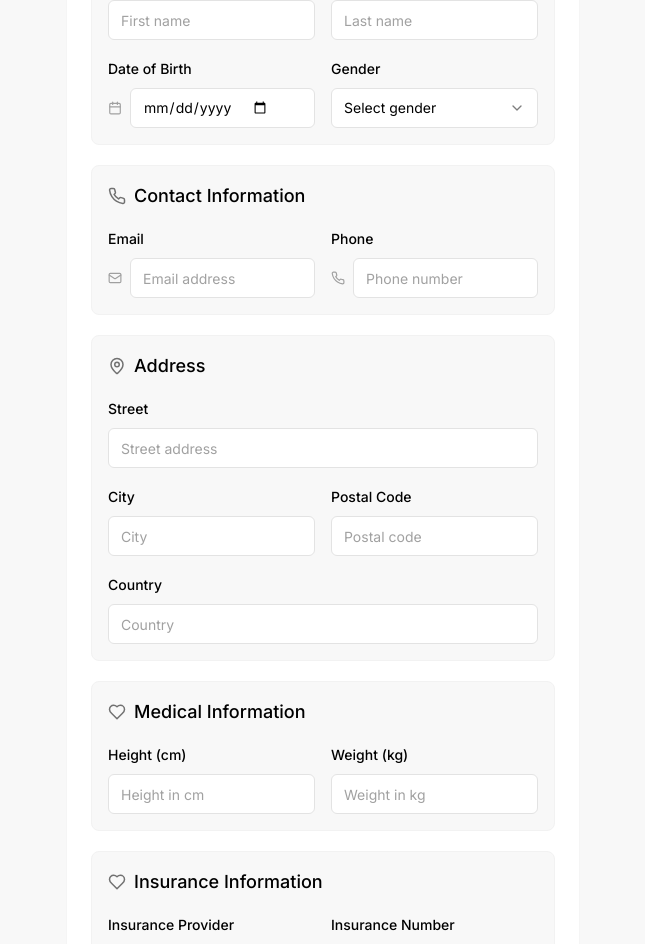
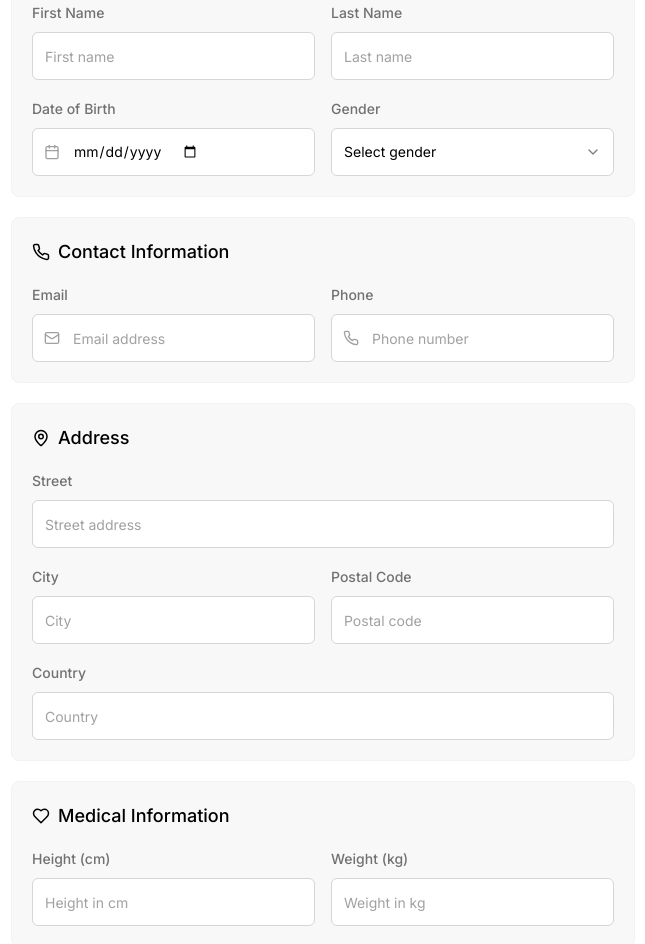
Before and after one commit to VishiATChoudhary/patient-journey-pilot, a React (Vite) app: page /new-patient in a window 1280 px wide. Shown: the part 290-1234 px from the top of the page, without its empty margins (317-962 px from the left). Built offline with nearby package versions, Linux system fonts and the light colour scheme.

Commit message:
feat: Enhance UI with Uber style
- Applied Uber-inspired styling to the application.
- Improved the upload success page with Uber design elements.

```diff
--- a/src/pages/NewPatient.tsx
+++ b/src/pages/NewPatient.tsx
@@ -8,7 +8,7 @@ import { Input } from "@/components/ui/input";
 import { Button } from "@/components/ui/button";
 import { Label } from "@/components/ui/label";
 import { Select, SelectTrigger, SelectValue, SelectContent, SelectItem } from "@/components/ui/select";
-import { User, Calendar, Phone, Mail, MapPin, Heart } from "lucide-react";
+import { User, Calendar, Phone, Mail, MapPin, Heart, Shield } from "lucide-react";
 import { useForm } from "react-hook-form";
 import { zodResolver } from "@hookform/resolvers/zod";
 import * as z from "zod";
@@ -92,7 +92,7 @@ const NewPatient: React.FC = () => {
 
       toast.success("Patient created successfully");
 
-      // Navigate to patient detail (we'll add this route later)
+      // Navigate to patient detail
       if (patientData && patientData[0]) {
         navigate(`/patients/${patientData[0].id}`);
       } else {
@@ -109,26 +109,29 @@ const NewPatient: React.FC = () => {
       <Header title="Create New Patient" showBackButton />
 
       <main className="flex-grow p-4 pb-20">
-        <div className="w-full max-w-lg mx-auto">
-          <Card className="p-6 bg-white border-0 shadow-sm rounded-lg">
-            <div className="flex items-center gap-4 mb-6">
-              <div className="w-12 h-12 bg-uber-black rounded-full flex items-center justify-center">
-                <User size={24} className="text-white" />
-              </div>
-              <div>
-                <h2 className={`font-semibold text-uber-black ${mode === "accessibility" ? "text-2xl" : "text-xl"}`}>
-                  New Patient Registration
-                </h2>
-                <p className="text-uber-gray-500 text-sm mt-1">Enter patient details</p>
+        <div className="w-full max-w-2xl mx-auto">
+          <Card className="p-6 bg-white border-0 shadow-sm rounded-lg overflow-hidden">
+            {/* Header with gradient */}
+            <div className="relative bg-uber-black p-6 -mx-6 -mt-6 mb-6 shadow-sm">
+              <div className="flex items-center gap-4">
+                <div className="w-14 h-14 rounded-full bg-white flex items-center justify-center">
+                  <User size={26} className="text-uber-black" />
+                </div>
+                <div>
+                  <h2 className={`font-bold text-white ${mode === "accessibility" ? "text-2xl" : "text-xl"}`}>
+                    New Patient Registration
+                  </h2>
+                  <p className="text-uber-gray-200 text-sm mt-1">Enter patient information below</p>
+                </div>
               </div>
             </div>
 
             <Form {...form}>
               <form onSubmit={form.handleSubmit(onSubmit)} className="space-y-5">
                 {/* Personal Information */}
-                <div className="bg-uber-gray-50 p-4 rounded-lg border border-uber-gray-100">
-                  <h3 className="font-medium text-lg mb-4 flex items-center gap-2">
-                    <User size={18} className="text-uber-gray-600" />
+                <div className="bg-uber-gray-50 p-5 rounded-lg border border-uber-gray-100">
+                  <h3 className="font-medium text-lg mb-4 flex items-center gap-2 text-uber-black">
+                    <User size={18} className="text-uber-black" />
                     Personal Information
                   </h3>
                   <div className="grid grid-cols-1 md:grid-cols-2 gap-4">
@@ -137,11 +140,15 @@ const NewPatient: React.FC = () => {
                       name="name"
                       render={({ field }) => (
                         <FormItem>
-                          <FormLabel>First Name</FormLabel>
+                          <FormLabel className="text-uber-gray-600">First Name</FormLabel>
                           <FormControl>
-                            <Input placeholder="First name" {...field} />
+                            <Input
+                              placeholder="First name"
+                              {...field}
+                              className="border-uber-gray-300 focus:border-uber-black focus:ring-uber-black h-12"
+                            />
                           </FormControl>
-                          <FormMessage />
+                          <FormMessage className="text-uber-red" />
                         </FormItem>
                       )}
                     />
@@ -150,11 +157,15 @@ const NewPatient: React.FC = () => {
                       name="surname"
                       render={({ field }) => (
                         <FormItem>
-                          <FormLabel>Last Name</FormLabel>
+                          <FormLabel className="text-uber-gray-600">Last Name</FormLabel>
                           <FormControl>
-                            <Input placeholder="Last name" {...field} />
+                            <Input
+                              placeholder="Last name"
+                              {...field}
+                              className="border-uber-gray-300 focus:border-uber-black focus:ring-uber-black h-12"
+                            />
                           </FormControl>
-                          <FormMessage />
+                          <FormMessage className="text-uber-red" />
                         </FormItem>
                       )}
                     />
@@ -163,14 +174,18 @@ const NewPatient: React.FC = () => {
                       name="birthdate"
                       render={({ field }) => (
                         <FormItem>
-                          <FormLabel>Date of Birth</FormLabel>
+                          <FormLabel className="text-uber-gray-600">Date of Birth</FormLabel>
                           <FormControl>
                             <div className="flex items-center">
-                              <Calendar size={16} className="mr-2 text-uber-gray-500" />
-                              <Input type="date" {...field} />
+                              <Calendar size={16} className="absolute ml-3 text-uber-gray-500 pointer-events-none" />
+                              <Input
+                                type="date"
+                                {...field}
+                                className="pl-10 border-uber-gray-300 focus:border-uber-black focus:ring-uber-black h-12"
+                              />
                             </div>
                           </FormControl>
-                          <FormMessage />
+                          <FormMessage className="text-uber-red" />
                         </FormItem>
                       )}
                     />
@@ -179,13 +194,13 @@ const NewPatient: React.FC = () => {
                       name="gender"
                       render={({ field }) => (
                         <FormItem>
-                          <FormLabel>Gender</FormLabel>
+                          <FormLabel className="text-uber-gray-600">Gender</FormLabel>
                           <Select
                             onValueChange={(value) => field.onChange(parseInt(value))}
                             defaultValue={field.value?.toString()}
                           >
                             <FormControl>
-                              <SelectTrigger>
+                              <SelectTrigger className="border-uber-gray-300 focus:ring-uber-black h-12">
                                 <SelectValue placeholder="Select gender" />
                               </SelectTrigger>
                             </FormControl>
@@ -196,7 +211,7 @@ const NewPatient: React.FC = () => {
                               <SelectItem value="3">Other</SelectItem>
                             </SelectContent>
                           </Select>
-                          <FormMessage />
+                          <FormMessage className="text-uber-red" />
                         </FormItem>
                       )}
                     />
@@ -204,9 +219,9 @@ const NewPatient: React.FC = () => {
                 </div>
 
                 {/* Contact Information */}
-                <div className="bg-uber-gray-50 p-4 rounded-lg border border-uber-gray-100">
-                  <h3 className="font-medium text-lg mb-4 flex items-center gap-2">
-                    <Phone size={18} className="text-uber-gray-600" />
+                <div className="bg-uber-gray-50 p-5 rounded-lg border border-uber-gray-100">
+                  <h3 className="font-medium text-lg mb-4 flex items-center gap-2 text-uber-black">
+                    <Phone size={18} className="text-uber-black" />
                     Contact Information
                   </h3>
                   <div className="grid grid-cols-1 md:grid-cols-2 gap-4">
@@ -215,14 +230,19 @@ const NewPatient: React.FC = () => {
                       name="email"
                       render={({ field }) => (
                         <FormItem>
-                          <FormLabel>Email</FormLabel>
+                          <FormLabel className="text-uber-gray-600">Email</FormLabel>
                           <FormControl>
-                            <div className="flex items-center">
-                              <Mail size={16} className="mr-2 text-uber-gray-500" />
-                              <Input type="email" placeholder="Email address" {...field} />
+                            <div className="flex items-center relative">
+                              <Mail size={16} className="absolute ml-3 text-uber-gray-500 pointer-events-none" />
+                              <Input
+                                type="email"
+                                placeholder="Email address"
+                                {...field}
+                                className="pl-10 border-uber-gray-300 focus:border-uber-black focus:ring-uber-black h-12"
+                              />
                             </div>
                           </FormControl>
-                          <FormMessage />
+                          <FormMessage className="text-uber-red" />
                         </FormItem>
                       )}
                     />
@@ -231,14 +251,18 @@ const NewPatient: React.FC = () => {
                       name="phone"
                       render={({ field }) => (
                         <FormItem>
-                          <FormLabel>Phone</FormLabel>
+                          <FormLabel className="text-uber-gray-600">Phone</FormLabel>
                           <FormControl>
-                            <div className="flex items-center">
-                              <Phone size={16} className="mr-2 text-uber-gray-500" />
-                              <Input placeholder="Phone number" {...field} />
+                            <div className="flex items-center relative">
+                              <Phone size={16} className="absolute ml-3 text-uber-gray-500 pointer-events-none" />
+                              <Input
+                                placeholder="Phone number"
+                                {...field}
+                                className="pl-10 border-uber-gray-300 focus:border-uber-black focus:ring-uber-black h-12"
+                              />
                             </div>
                           </FormControl>
-                          <FormMessage />
+                          <FormMessage className="text-uber-red" />
                         </FormItem>
                       )}
                     />
@@ -246,9 +270,9 @@ const NewPatient: React.FC = () => {
                 </div>
 
                 {/* Address Information */}
-                <div className="bg-uber-gray-50 p-4 rounded-lg border border-uber-gray-100">
-                  <h3 className="font-medium text-lg mb-4 flex items-center gap-2">
-                    <MapPin size={18} className="text-uber-gray-600" />
+                <div className="bg-uber-gray-50 p-5 rounded-lg border border-uber-gray-100">
+                  <h3 className="font-medium text-lg mb-4 flex items-center gap-2 text-uber-black">
+                    <MapPin size={18} className="text-uber-black" />
                     Address
                   </h3>
                   <div className="grid grid-cols-1 gap-4">
@@ -257,11 +281,15 @@ const NewPatient: React.FC = () => {
                       name="street"
                       render={({ field }) => (
                         <FormItem>
-                          <FormLabel>Street</FormLabel>
+                          <FormLabel className="text-uber-gray-600">Street</FormLabel>
                           <FormControl>
-                            <Input placeholder="Street address" {...field} />
+                            <Input
+                              placeholder="Street address"
+                              {...field}
+                              className="border-uber-gray-300 focus:border-uber-black focus:ring-uber-black h-12"
+                            />
                           </FormControl>
-                          <FormMessage />
+                          <FormMessage className="text-uber-red" />
                         </FormItem>
                       )}
                     />
@@ -271,11 +299,15 @@ const NewPatient: React.FC = () => {
                         name="city"
                         render={({ field }) => (
                           <FormItem>
-                            <FormLabel>City</FormLabel>
+                            <FormLabel className="text-uber-gray-600">City</FormLabel>
                             <FormControl>
-                              <Input placeholder="City" {...field} />
+                              <Input
+                                placeholder="City"
+                                {...field}
+                                className="border-uber-gray-300 focus:border-uber-black focus:ring-uber-black h-12"
+                              />
                             </FormControl>
-                            <FormMessage />
+                            <FormMessage className="text-uber-red" />
                           </FormItem>
                         )}
                       />
@@ -284,11 +316,16 @@ const NewPatient: React.FC = () => {
                         name="plz"
                         render={({ field }) => (
                           <FormItem>
-                            <FormLabel>Postal Code</FormLabel>
+                            <FormLabel className="text-uber-gray-600">Postal Code</FormLabel>
                             <FormControl>
-                              <Input type="number" placeholder="Postal code" {...field} />
+                              <Input
+                                type="number"
+                                placeholder="Postal code"
+                                {...field}
+                                className="border-uber-gray-300 focus:border-uber-black focus:ring-uber-black h-12"
+                              />
                             </FormControl>
-                            <FormMessage />
+                            <FormMessage className="text-uber-red" />
                           </FormItem>
                         )}
                       />
@@ -298,11 +335,15 @@ const NewPatient: React.FC = () => {
                       name="country"
                       render={({ field }) => (
                         <FormItem>
-                          <FormLabel>Country</FormLabel>
+                          <FormLabel className="text-uber-gray-600">Country</FormLabel>
                           <FormControl>
-                            <Input placeholder="Country" {...field} />
+                            <Input
+                              placeholder="Country"
+                              {...field}
+                              className="border-uber-gray-300 focus:border-uber-black focus:ring-uber-black h-12"
+                            />
                           </FormControl>
-                          <FormMessage />
+                          <FormMessage className="text-uber-red" />
                         </FormItem>
                       )}
                     />
@@ -310,9 +351,9 @@ const NewPatient: React.FC = () => {
                 </div>
 
                 {/* Medical Information */}
-                <div className="bg-uber-gray-50 p-4 rounded-lg border border-uber-gray-100">
-                  <h3 className="font-medium text-lg mb-4 flex items-center gap-2">
-                    <Heart size={18} className="text-uber-gray-600" />
+                <div className="bg-uber-gray-50 p-5 rounded-lg border border-uber-gray-100">
+                  <h3 className="font-medium text-lg mb-4 flex items-center gap-2 text-uber-black">
+                    <Heart size={18} className="text-uber-black" />
                     Medical Information
                   </h3>
                   <div className="grid grid-cols-1 md:grid-cols-2 gap-4">
@@ -321,11 +362,16 @@ const NewPatient: React.FC = () => {
                       name="height"
                       render={({ field }) => (
                         <FormItem>
-                          <FormLabel>Height (cm)</FormLabel>
+                          <FormLabel className="text-uber-gray-600">Height (cm)</FormLabel>
                           <FormControl>
-                            <Input type="number" placeholder="Height in cm" {...field} />
+                            <Input
+                              type="number"
+                              placeholder="Height in cm"
+                              {...field}
+                              className="border-uber-gray-300 focus:border-uber-black focus:ring-uber-black h-12"
+                            />
                           </FormControl>
-                          <FormMessage />
+                          <FormMessage className="text-uber-red" />
                         </FormItem>
                       )}
                     />
@@ -334,11 +380,16 @@ const NewPatient: React.FC = () => {
                       name="weight"
                       render={({ field }) => (
                         <FormItem>
-                          <FormLabel>Weight (kg)</FormLabel>
+                          <FormLabel className="text-uber-gray-600">Weight (kg)</FormLabel>
                           <FormControl>
-                            <Input type="number" placeholder="Weight in kg" {...field} />
+                            <Input
+                              type="number"
+                              placeholder="Weight in kg"
+                              {...field}
+                              className="border-uber-gray-300 focus:border-uber-black focus:ring-uber-black h-12"
+                            />
                           </FormControl>
-                          <FormMessage />
+                          <FormMessage className="text-uber-red" />
                         </FormItem>
                       )}
                     />
@@ -346,9 +397,9 @@ const NewPatient: React.FC = () => {
                 </div>
 
                 {/* Insurance Information */}
-                <div className="bg-uber-gray-50 p-4 rounded-lg border border-uber-gray-100">
-                  <h3 className="font-medium text-lg mb-4 flex items-center gap-2">
-                    <Heart size={18} className="text-uber-gray-600" />
+                <div className="bg-uber-gray-50 p-5 rounded-lg border border-uber-gray-100">
+                  <h3 className="font-medium text-lg mb-4 flex items-center gap-2 text-uber-black">
+                    <Shield size={18} className="text-uber-black" />
                     Insurance Information
                   </h3>
                   <div className="grid grid-cols-1 md:grid-cols-2 gap-4">
@@ -357,11 +408,15 @@ const NewPatient: React.FC = () => {
                       name="insurance_provider"
                       render={({ field }) => (
                         <FormItem>
-                          <FormLabel>Insurance Provider</FormLabel>
+                          <FormLabel className="text-uber-gray-600">Insurance Provider</FormLabel>
                           <FormControl>
-                            <Input placeholder="Insurance provider" {...field} />
+                            <Input
+                              placeholder="Insurance provider"
+                              {...field}
+                              className="border-uber-gray-300 focus:border-uber-black focus:ring-uber-black h-12"
+                            />
                           </FormControl>
-                          <FormMessage />
+                          <FormMessage className="text-uber-red" />
                         </FormItem>
                       )}
                     />
@@ -370,11 +425,16 @@ const NewPatient: React.FC = () => {
                       name="insurance_number"
                       render={({ field }) => (
                         <FormItem>
-                          <FormLabel>Insurance Number</FormLabel>
+                          <FormLabel className="text-uber-gray-600">Insurance Number</FormLabel>
                           <FormControl>
-                            <Input type="number" placeholder="Insurance number" {...field} />
+                            <Input
+                              type="number"
+                              placeholder="Insurance number"
+                              {...field}
+                              className="border-uber-gray-300 focus:border-uber-black focus:ring-uber-black h-12"
+                            />
                           </FormControl>
-                          <FormMessage />
+                          <FormMessage className="text-uber-red" />
                         </FormItem>
                       )}
                     />
@@ -384,7 +444,7 @@ const NewPatient: React.FC = () => {
                 <Button
                   type="submit"
                   disabled={isLoading}
-                  className="w-full h-12 bg-uber-black text-white hover:bg-uber-gray-800"
+                  className="w-full h-14 bg-uber-black text-white hover:bg-uber-gray-800 font-medium text-base rounded-md"
                 >
                   {isLoading ? "Creating..." : "Create Patient"}
                 </Button>
--- a/tailwind.config.ts
+++ b/tailwind.config.ts
@@ -1,3 +1,4 @@
+
 import type { Config } from "tailwindcss";
 
 export default {
```
Also changed, not shown: src/pages/SuccessPage.tsx (+32 -17 lines).
